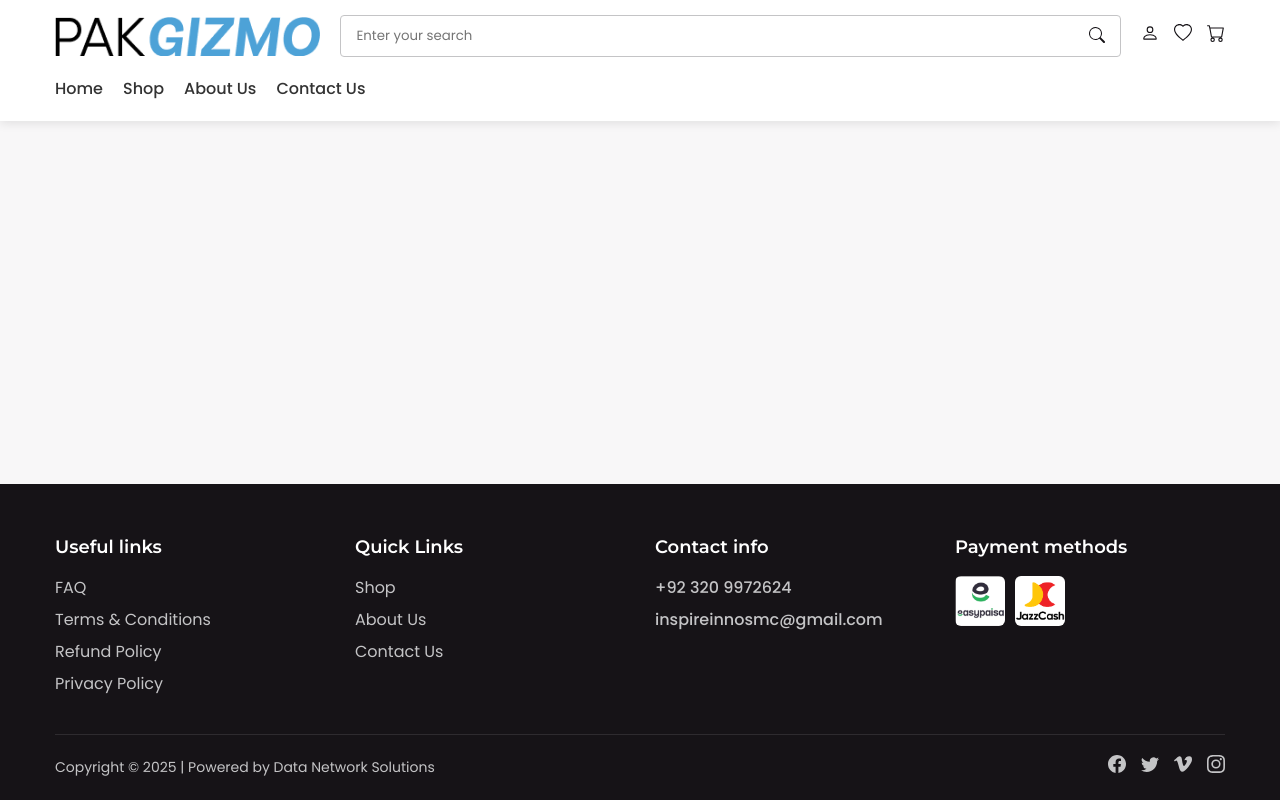
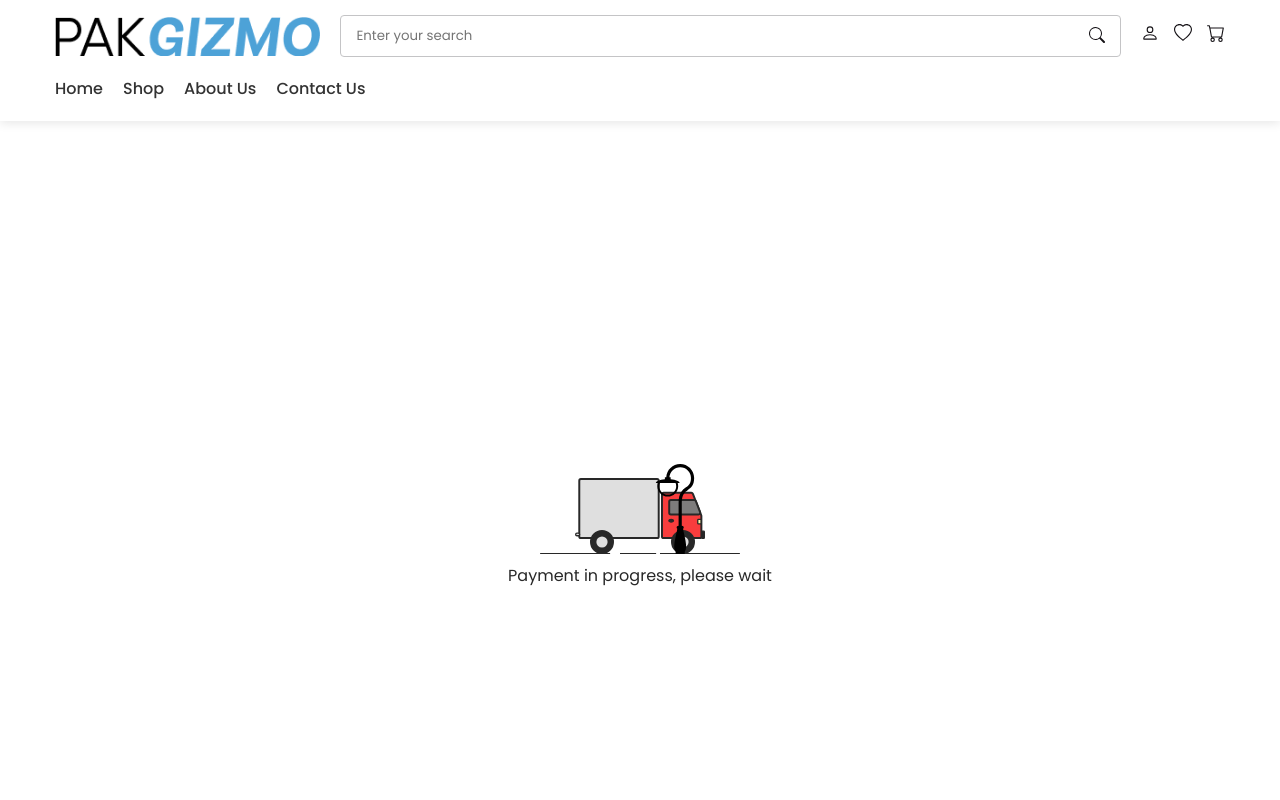
Before and after one commit to mycodemanager/thephonesmart-clone-2, a Vue app: page /payment in a window 1280 px wide. Shown: the top 800 px of the page. Built offline with nearby package versions, Linux system fonts and the light colour scheme.

Commit message:
feat:loading

```diff
--- a/src/router/index.ts
+++ b/src/router/index.ts
@@ -36,6 +36,12 @@
     name: 'Wishlist',
     component: () => import('../views/Wishlist.vue'),
   },
+  {
+    path: '/payment',
+    name: 'payment',
+    component: () => import('../views/paymenting.vue'),
+    props: true
+  }
 ];
 
 const router = createRouter({
--- a/src/views/Cart.vue
+++ b/src/views/Cart.vue
@@ -1,7 +1,9 @@
 <script setup lang="ts">
 import { computed } from 'vue';
 import { useCartStore } from '../stores/cartStore';
+import { useRouter } from 'vue-router';
 
+const router = useRouter();
 const cartStore = useCartStore();
 
 // Format price function
@@ -32,6 +34,11 @@
 const isCartEmpty = computed(() => {
   return cartStore.cartItems.length === 0;
 });
+
+function onBuyNow() {
+  // 在这里添加购买逻辑，例如添加到购物车或立即购买
+  router.push({ name: 'payment' });
+}
 </script>
 
 <template>
@@ -91,24 +98,14 @@
 
             <div class="item-quantity">
               <div class="quantity-selector">
-                <button
-                  @click="updateQuantity(item.product.id, item.quantity - 1)"
-                  class="quantity-btn"
-                  :disabled="item.quantity <= 1"
-                >
+                <button @click="updateQuantity(item.product.id, item.quantity - 1)" class="quantity-btn"
+                  :disabled="item.quantity <= 1">
                   -
                 </button>
-                <input
-                  type="number"
-                  :value="item.quantity"
-                  min="1"
+                <input type="number" :value="item.quantity" min="1"
                   @input="event => updateQuantity(item.product.id, parseInt((event.target as HTMLInputElement).value) || 1)"
-                  class="quantity-input"
-                >
-                <button
-                  @click="updateQuantity(item.product.id, item.quantity + 1)"
-                  class="quantity-btn"
-                >
+                  class="quantity-input">
+                <button @click="updateQuantity(item.product.id, item.quantity + 1)" class="quantity-btn">
                   +
                 </button>
               </div>
@@ -121,7 +118,8 @@
             <div class="item-remove">
               <button @click="removeItem(item.product.id)" class="remove-btn">
                 <svg xmlns="http://www.w3.org/2000/svg" width="16" height="16" fill="currentColor" viewBox="0 0 16 16">
-                  <path d="M2.5 1a1 1 0 0 0-1 1v1a1 1 0 0 0 1 1H3v9a2 2 0 0 0 2 2h6a2 2 0 0 0 2-2V4h.5a1 1 0 0 0 1-1V2a1 1 0 0 0-1-1H10a1 1 0 0 0-1-1H7a1 1 0 0 0-1 1H2.5zm3 4a.5.5 0 0 1 .5.5v7a.5.5 0 0 1-1 0v-7a.5.5 0 0 1 .5-.5zM8 5a.5.5 0 0 1 .5.5v7a.5.5 0 0 1-1 0v-7A.5.5 0 0 1 8 5zm3 .5v7a.5.5 0 0 1-1 0v-7a.5.5 0 0 1 1 0z"/>
+                  <path
+                    d="M2.5 1a1 1 0 0 0-1 1v1a1 1 0 0 0 1 1H3v9a2 2 0 0 0 2 2h6a2 2 0 0 0 2-2V4h.5a1 1 0 0 0 1-1V2a1 1 0 0 0-1-1H10a1 1 0 0 0-1-1H7a1 1 0 0 0-1 1H2.5zm3 4a.5.5 0 0 1 .5.5v7a.5.5 0 0 1-1 0v-7a.5.5 0 0 1 .5-.5zM8 5a.5.5 0 0 1 .5.5v7a.5.5 0 0 1-1 0v-7A.5.5 0 0 1 8 5zm3 .5v7a.5.5 0 0 1-1 0v-7a.5.5 0 0 1 1 0z" />
                 </svg>
               </button>
             </div>
@@ -135,7 +133,7 @@
             <div class="summary-label">Total</div>
             <div class="summary-value">{{ formatPrice(cartStore.totalPrice) }}</div>
           </div>
-          <button class="btn checkout-btn">Proceed to Checkout</button>
+          <button class="btn checkout-btn" @click="onBuyNow">BUY NOW</button>
           <router-link to="/shop" class="btn continue-shopping">Continue Shopping</router-link>
         </div>
       </div>
@@ -413,6 +411,7 @@
 
   .item-price {
     grid-area: price;
+
     &::before {
       content: "Price: ";
       font-weight: 600;
@@ -422,6 +421,7 @@
 
   .item-quantity {
     grid-area: quantity;
+
     &::before {
       content: "Quantity: ";
       font-weight: 600;
@@ -433,6 +433,7 @@
 
   .item-subtotal {
     grid-area: subtotal;
+
     &::before {
       content: "Subtotal: ";
       font-weight: 600;
--- /dev/null
+++ b/src/views/paymenting.vue
@@ -0,0 +1,165 @@
+<template>
+  <div class="loader">
+    <div class="truckWrapper">
+      <div class="truckBody">
+        <svg xmlns="http://www.w3.org/2000/svg" fill="none" viewBox="0 0 198 93" class="trucksvg">
+          <path stroke-width="3" stroke="#282828" fill="#F83D3D"
+            d="M135 22.5H177.264C178.295 22.5 179.22 23.133 179.594 24.0939L192.33 56.8443C192.442 57.1332 192.5 57.4404 192.5 57.7504V89C192.5 90.3807 191.381 91.5 190 91.5H135C133.619 91.5 132.5 90.3807 132.5 89V25C132.5 23.6193 133.619 22.5 135 22.5Z">
+          </path>
+          <path stroke-width="3" stroke="#282828" fill="#7D7C7C"
+            d="M146 33.5H181.741C182.779 33.5 183.709 34.1415 184.078 35.112L190.538 52.112C191.16 53.748 189.951 55.5 188.201 55.5H146C144.619 55.5 143.5 54.3807 143.5 53V36C143.5 34.6193 144.619 33.5 146 33.5Z">
+          </path>
+          <path stroke-width="2" stroke="#282828" fill="#282828"
+            d="M150 65C150 65.39 149.763 65.8656 149.127 66.2893C148.499 66.7083 147.573 67 146.5 67C145.427 67 144.501 66.7083 143.873 66.2893C143.237 65.8656 143 65.39 143 65C143 64.61 143.237 64.1344 143.873 63.7107C144.501 63.2917 145.427 63 146.5 63C147.573 63 148.499 63.2917 149.127 63.7107C149.763 64.1344 150 64.61 150 65Z">
+          </path>
+          <rect stroke-width="2" stroke="#282828" fill="#FFFCAB" rx="1" height="7" width="5" y="63" x="187"></rect>
+          <rect stroke-width="2" stroke="#282828" fill="#282828" rx="1" height="11" width="4" y="81" x="193"></rect>
+          <rect stroke-width="3" stroke="#282828" fill="#DFDFDF" rx="2.5" height="90" width="121" y="1.5" x="6.5">
+          </rect>
+          <rect stroke-width="2" stroke="#282828" fill="#DFDFDF" rx="2" height="4" width="6" y="84" x="1"></rect>
+        </svg>
+      </div>
+      <div class="truckTires">
+        <svg xmlns="http://www.w3.org/2000/svg" fill="none" viewBox="0 0 30 30" class="tiresvg">
+          <circle stroke-width="3" stroke="#282828" fill="#282828" r="13.5" cy="15" cx="15"></circle>
+          <circle fill="#DFDFDF" r="7" cy="15" cx="15"></circle>
+        </svg>
+        <svg xmlns="http://www.w3.org/2000/svg" fill="none" viewBox="0 0 30 30" class="tiresvg">
+          <circle stroke-width="3" stroke="#282828" fill="#282828" r="13.5" cy="15" cx="15"></circle>
+          <circle fill="#DFDFDF" r="7" cy="15" cx="15"></circle>
+        </svg>
+      </div>
+      <div class="road"></div>
+
+      <svg xml:space="preserve" viewBox="0 0 453.459 453.459" xmlns:xlink="http://www.w3.org/1999/xlink"
+        xmlns="http://www.w3.org/2000/svg" id="Capa_1" version="1.1" fill="#000000" class="lampPost">
+        <path d="M252.882,0c-37.781,0-68.686,29.953-70.245,67.358h-6.917v8.954c-26.109,2.163-45.463,10.011-45.463,19.366h9.993
+c-1.65,5.146-2.507,10.54-2.507,16.017c0,28.956,23.558,52.514,52.514,52.514c28.956,0,52.514-23.558,52.514-52.514
+c0-5.478-0.856-10.872-2.506-16.017h9.992c0-9.354-19.352-17.204-45.463-19.366v-8.954h-6.149C200.189,38.779,223.924,16,252.882,16
+c29.952,0,54.32,24.368,54.32,54.32c0,28.774-11.078,37.009-25.105,47.437c-17.444,12.968-37.216,27.667-37.216,78.884v113.914
+h-0.797c-5.068,0-9.174,4.108-9.174,9.177c0,2.844,1.293,5.383,3.321,7.066c-3.432,27.933-26.851,95.744-8.226,115.459v11.202h45.75
+v-11.202c18.625-19.715-4.794-87.527-8.227-115.459c2.029-1.683,3.322-4.223,3.322-7.066c0-5.068-4.107-9.177-9.176-9.177h-0.795
+V196.641c0-43.174,14.942-54.283,30.762-66.043c14.793-10.997,31.559-23.461,31.559-60.277C323.202,31.545,291.656,0,252.882,0z
+M232.77,111.694c0,23.442-19.071,42.514-42.514,42.514c-23.442,0-42.514-19.072-42.514-42.514c0-5.531,1.078-10.957,3.141-16.017
+h78.747C231.693,100.736,232.77,106.162,232.77,111.694z"></path>
+      </svg>
+    </div>
+    <div class="loading-text">
+      Payment in progress, please wait
+    </div>
+
+  </div>
+
+</template>
+
+<style scoped>
+.loader {
+  width: 100vw;
+  height:100vh;
+  display: flex;
+  align-items: center;
+  justify-content: center;
+  background-color: #fff;
+  display: flex;
+  flex-direction: column;
+  align-items: center;
+  justify-content: center;
+  gap: 10px;
+}
+.loading-text{
+  color: #282828;
+}
+.truckWrapper {
+  width: 200px;
+  height: 100px;
+  display: flex;
+  flex-direction: column;
+  position: relative;
+  align-items: center;
+  justify-content: flex-end;
+  overflow-x: hidden;
+}
+/* truck upper body */
+.truckBody {
+  width: 130px;
+  height: fit-content;
+  margin-bottom: 6px;
+  animation: motion 1s linear infinite;
+}
+/* truck suspension animation*/
+@keyframes motion {
+  0% {
+    transform: translateY(0px);
+  }
+  50% {
+    transform: translateY(3px);
+  }
+  100% {
+    transform: translateY(0px);
+  }
+}
+/* truck's tires */
+.truckTires {
+  width: 130px;
+  height: fit-content;
+  display: flex;
+  align-items: center;
+  justify-content: space-between;
+  padding: 0px 10px 0px 15px;
+  position: absolute;
+  bottom: 0;
+}
+.truckTires svg {
+  width: 24px;
+}
+
+.road {
+  width: 100%;
+  height: 1.5px;
+  background-color: #282828;
+  position: relative;
+  bottom: 0;
+  align-self: flex-end;
+  border-radius: 3px;
+}
+.road::before {
+  content: "";
+  position: absolute;
+  width: 20px;
+  height: 100%;
+  background-color: #282828;
+  right: -50%;
+  border-radius: 3px;
+  animation: roadAnimation 1.4s linear infinite;
+  border-left: 10px solid white;
+}
+.road::after {
+  content: "";
+  position: absolute;
+  width: 10px;
+  height: 100%;
+  background-color: #282828;
+  right: -65%;
+  border-radius: 3px;
+  animation: roadAnimation 1.4s linear infinite;
+  border-left: 4px solid white;
+}
+
+.lampPost {
+  position: absolute;
+  bottom: 0;
+  right: -90%;
+  height: 90px;
+  animation: roadAnimation 1.4s linear infinite;
+}
+
+@keyframes roadAnimation {
+  0% {
+    transform: translateX(0px);
+  }
+  100% {
+    transform: translateX(-350px);
+  }
+}
+
+</style>
```
